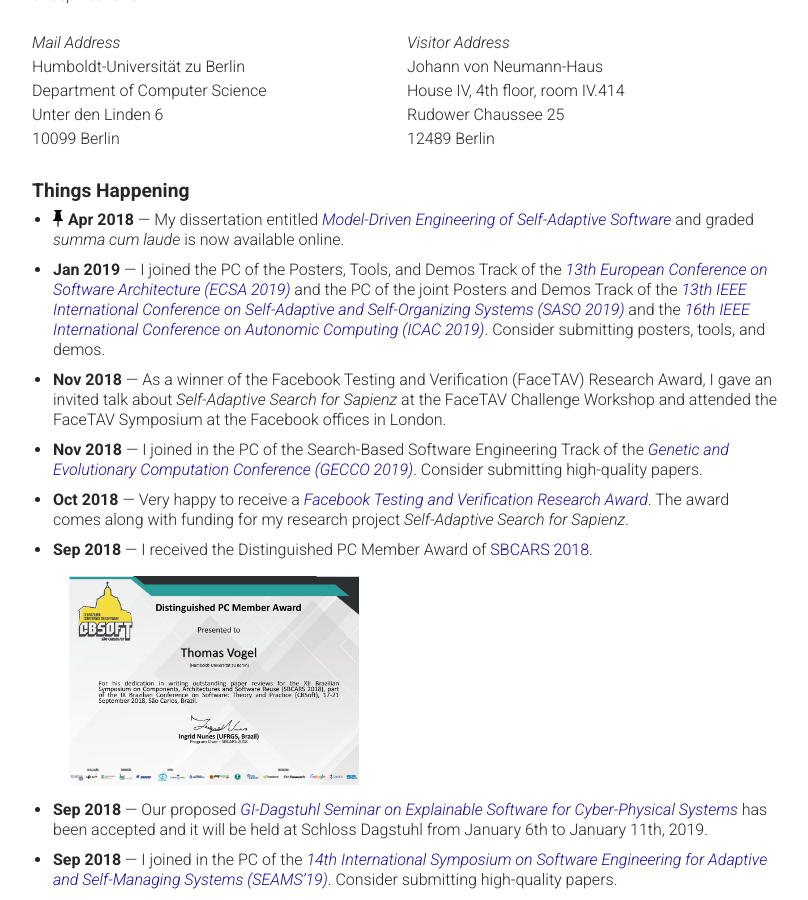
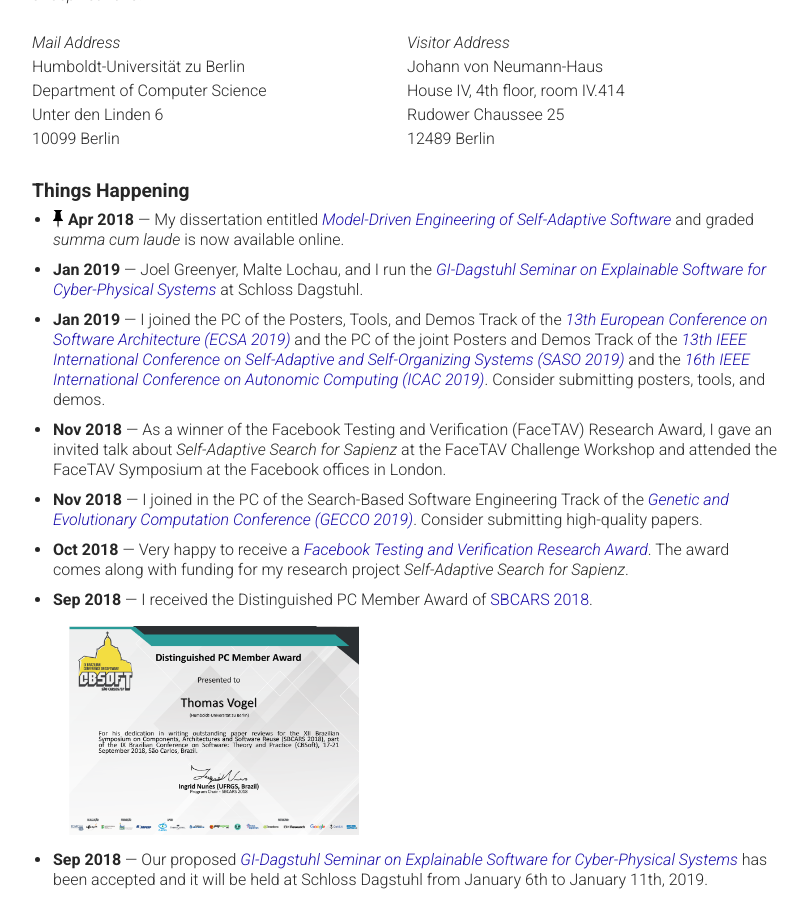
Before and after one commit to thomas-vogel/thomas-vogel.github.io, a Jekyll site: the page built from index.md, in a window 1280 px wide and 900 px high, scrolled down 646 px. Shown: the whole window, without its empty margins (233-1041 px from the left). Built offline with Jekyll 4.4.1, drawn with Linux system fonts in a browser that asks for light colours.

Commit message:
Add running ES4CPS seminar.

```diff
--- a/index.md
+++ b/index.md
@@ -43,6 +43,7 @@ His research interests are in the areas of search-based software engineering, mo
 
 * <img src="/assets/img/pin.png" alt="pinned news" style="width: 10px; float: left; margin-right: 5px;"/>
  __Apr 2018__ --- My dissertation entitled [_Model-Driven Engineering of Self-Adaptive Software_](publications/phd) and graded _summa cum laude_ is now available online.
+* __Jan 2019__ --- Joel Greenyer, Malte Lochau, and I run the [_GI-Dagstuhl Seminar on Explainable Software for Cyber-Physical Systems_](https://thomas-vogel.github.io/ES4CPS/){:target="_blank"} at Schloss Dagstuhl.
 * __Jan 2019__ --- I joined the PC of the Posters, Tools, and Demos Track of the [_13th European Conference on Software Architecture (ECSA 2019)_](https://ecsa2019.univ-lille.fr/tracks/posters-tools-demos){:target="_blank"} and the PC of the joint Posters and Demos Track of the [_13th IEEE International Conference on Self-Adaptive and Self-Organizing Systems (SASO 2019)_](http://saso2019.cs.umu.se/calls/call-for-posters-and-demos/){:target="_blank"} and the [_16th IEEE International Conference on Autonomic Computing (ICAC 2019)_](http://icac2019.cs.umu.se/calls/call-for-posters-and-demos/){:target="_blank"}. Consider submitting posters, tools, and demos.
 * __Nov 2018__ --- As a winner of the Facebook Testing and Verification (FaceTAV) Research Award, I gave an invited talk about _Self-Adaptive Search for Sapienz_ at the FaceTAV Challenge Workshop and attended the FaceTAV Symposium at the Facebook offices in London.
 * __Nov 2018__ --- I joined in the PC of the Search-Based Software Engineering Track of the [_Genetic and Evolutionary Computation Conference (GECCO 2019)_](https://gecco-2019.sigevo.org/){:target="_blank"}. Consider submitting high-quality papers.
```
